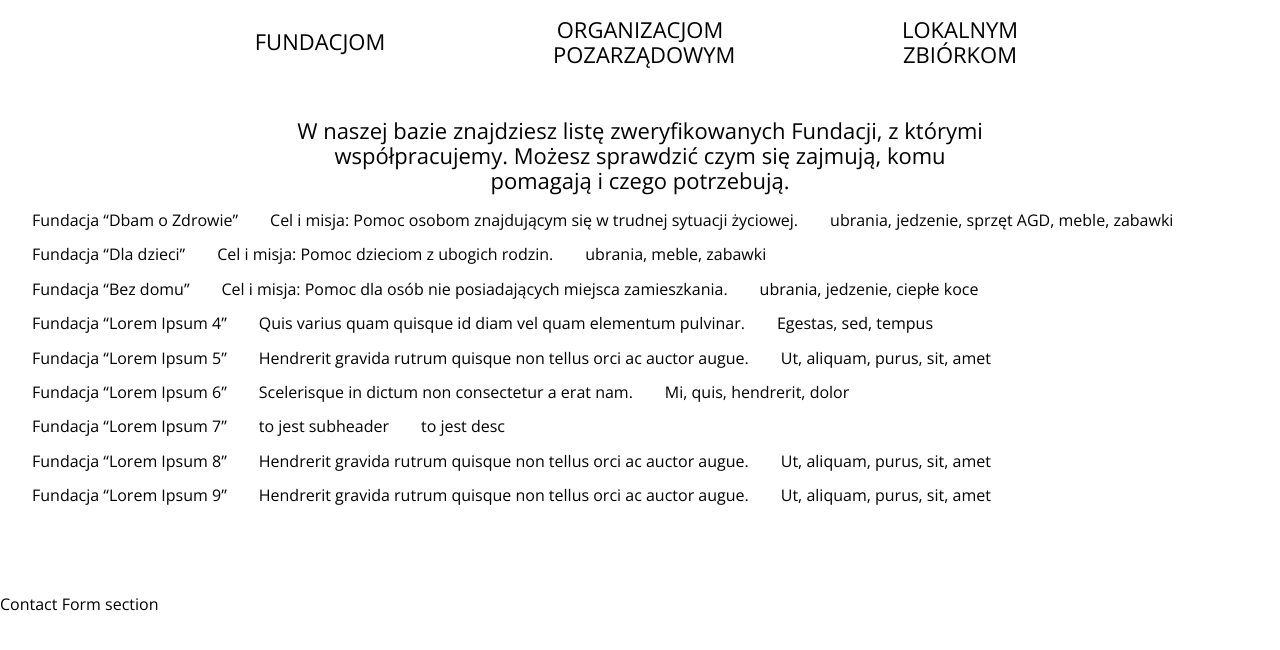
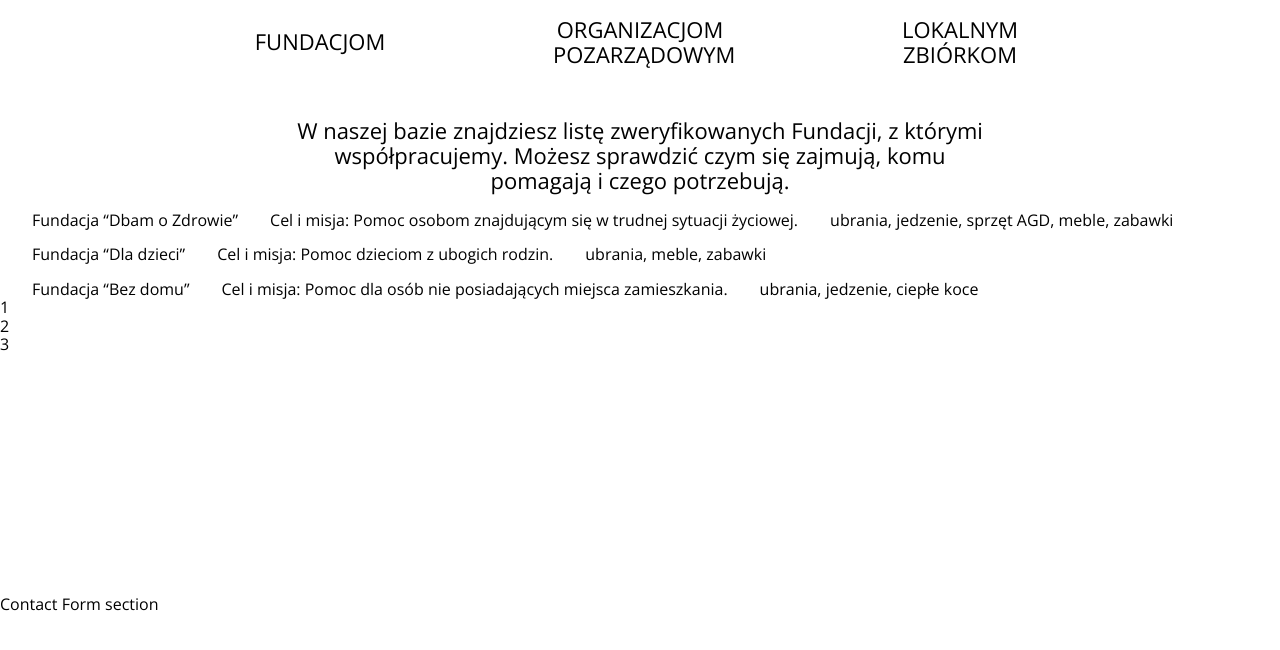
Before and after one commit to Malwina-Czepizak/oddaj_rzeczy, a React (Create React App) app: page /#/ in a window 1280 px wide. Shown: the part 2925-3575 px from the top of the page. Built offline with nearby package versions, Linux system fonts and the light colour scheme; data requests are answered from the project's data file.

Commit message:
Work on pagination in HomeCollabs section

```diff
--- a/src/layouts/Home/HomeCollabsList/index.js
+++ b/src/layouts/Home/HomeCollabsList/index.js
@@ -4,7 +4,10 @@ import decorator from "../../../assets/Decoration.svg";
 
 function HomeCollabsList() {
     const [data, setData] = useState(false);
-    const [dataName, setDataName] = useState(0);
+    const [dataIndex, setDataIndex] = useState(0);
+    const [currentPage, setCurrentPage] = useState(1);
+    const [paginationButtons, setPaginationButtons] = useState([]);
+    const [currentData, setCurrentData] = useState(false);
 
     useEffect(() => {
         fetch(`http://localhost:3000/collaboration`)
@@ -18,8 +21,30 @@ function HomeCollabsList() {
     }, []);
 
     const handleClick = (index) => {
-        setDataName(index);
+        setDataIndex(index);
+        setCurrentPage(1);
     }
+
+    const handlePageClick = (e, i) => {
+        setCurrentPage(i);
+    }
+
+    useEffect(() => {
+        const dataPerPage = 3;
+        const indexOfLast = currentPage * dataPerPage;
+        const indexOfFirst = indexOfLast - dataPerPage;
+        if (data) {
+            setCurrentData(data[dataIndex].items.slice(indexOfFirst, indexOfLast));
+
+            const pageNumbers = [];
+            for (let i = 1; i <= Math.ceil(data[dataIndex].items.length/dataPerPage); i++) {
+                pageNumbers.push(<li key={i} onClick={e => handlePageClick(e, i)}> {i} </li>);
+            }
+            setPaginationButtons(pageNumbers);
+        }
+
+    }, [data, currentPage, dataIndex]);
+
 
     return (
         <section name="collabs" className="home__collabs">
@@ -27,18 +52,18 @@ function HomeCollabsList() {
                 <h2>Komu pomagamy?</h2>
                 <img src={decorator} alt="decoration"/>
                 <div className="home__collabs__btn__container">
-                    <button onClick={()=>handleClick(0)}>Fundacjom</button>
-                    <button onClick={()=>handleClick(1)}>Organizacjom pozarządowym</button>
-                    <button onClick={()=>handleClick(2)}>Lokalnym zbiórkom</button>
+                    <button onClick={() => handleClick(0)}>Fundacjom</button>
+                    <button onClick={() => handleClick(1)}>Organizacjom pozarządowym</button>
+                    <button onClick={() => handleClick(2)}>Lokalnym zbiórkom</button>
                 </div>
                 {data &&
-                <p>{data[dataName].desc}</p>
+                <p>{data[dataIndex].desc}</p>
                 }
             </div>
             <div className="home__collabs__organizations">
                  <ul>
-                     {data &&
-                     data[dataName].items.map((data, i) =>
+                     {currentData &&
+                     currentData.map((data, i) =>
                         <li key={i}>
                             <span>{data.header}</span>
                             <span>{data.subheader}</span>
@@ -46,6 +71,9 @@ function HomeCollabsList() {
                         </li>)
                      }
                  </ul>
+                 <ul>
+                     {paginationButtons}
+                 </ul>
             </div>
         </section>
     );
```
